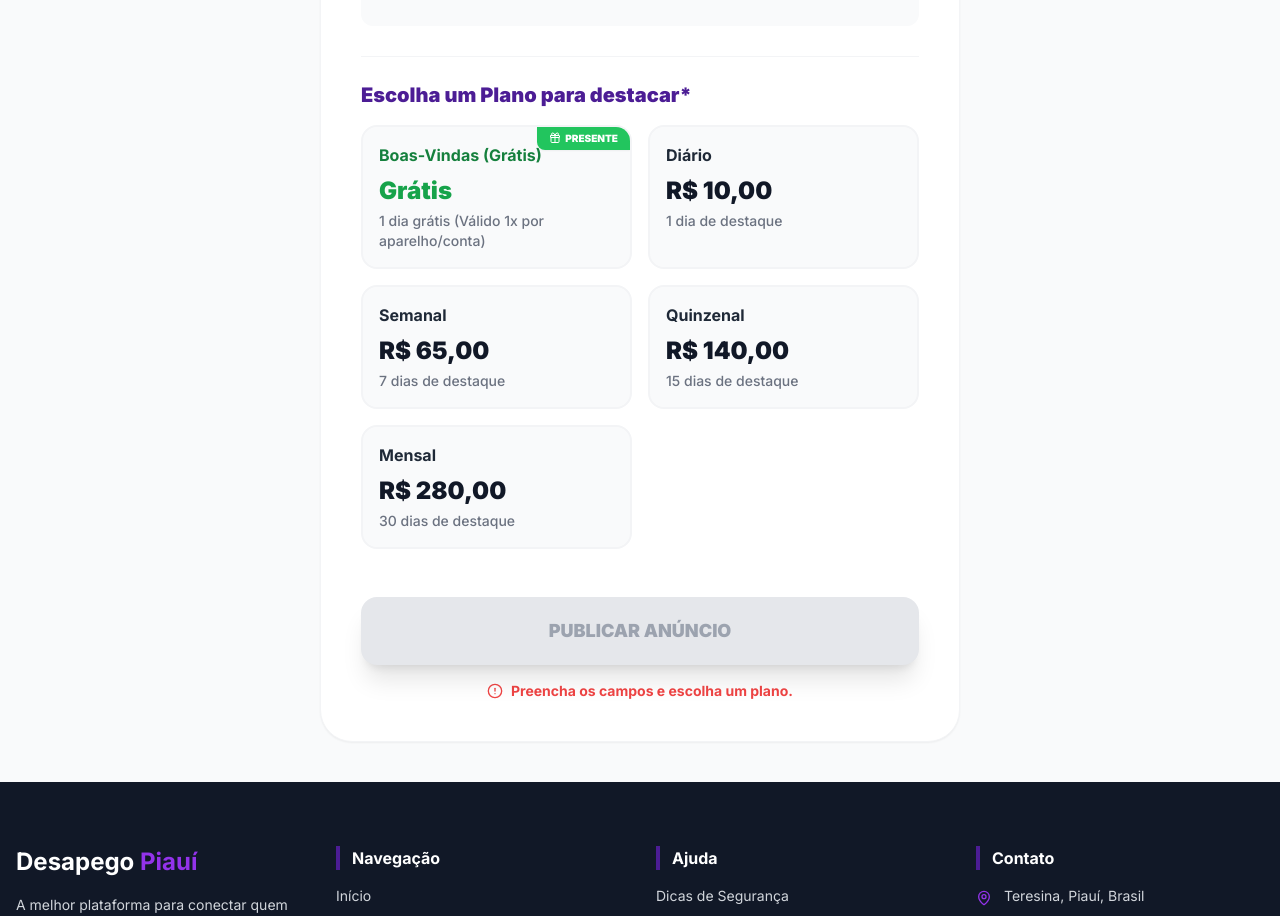
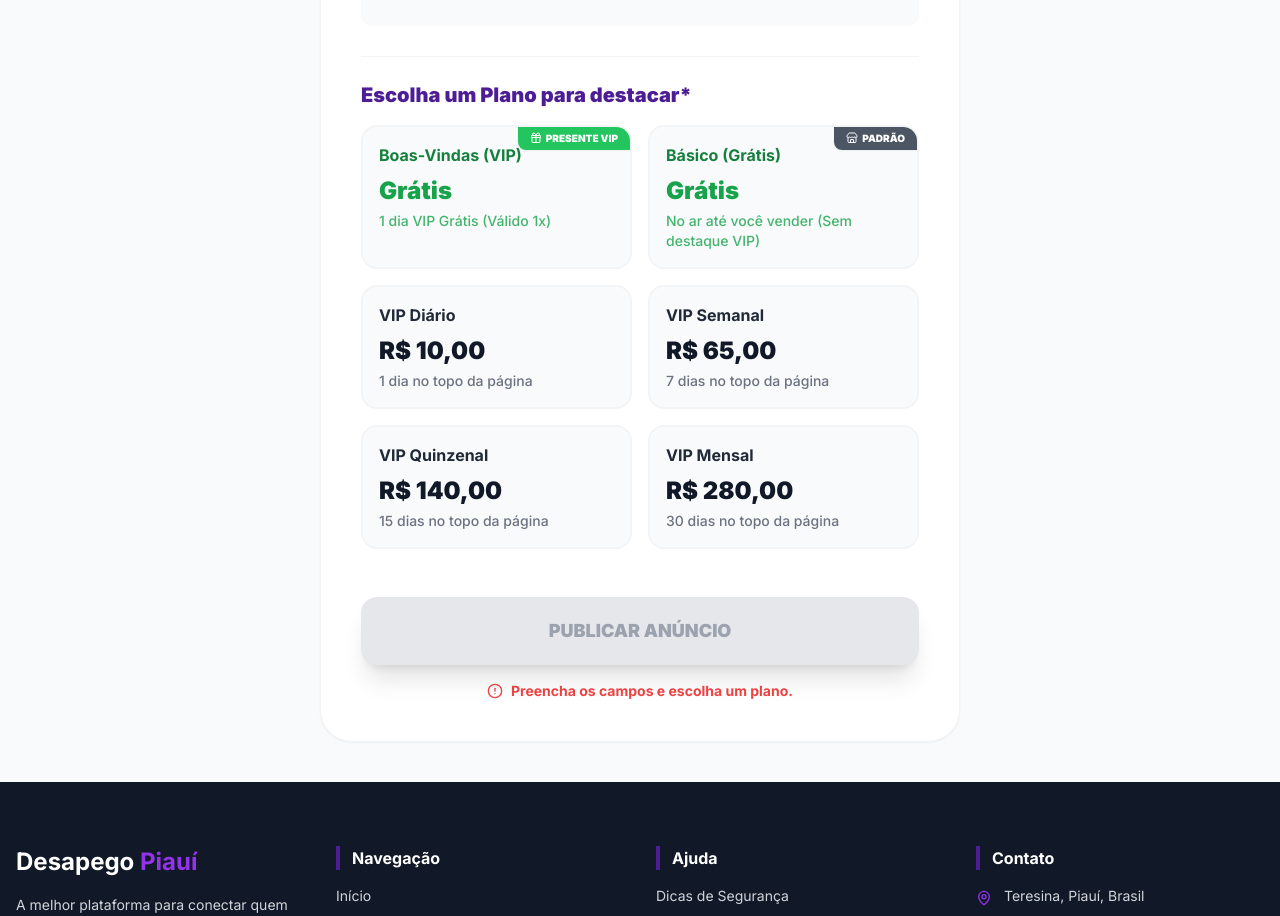
Before and after one commit to junior007x9/desapego-piaui, a Next.js app: page /anunciar in a window 1280 px wide. Shown: the part 1020-1936 px from the top of the page. Built offline with nearby package versions, Linux system fonts and the light colour scheme; no server answers; the database is empty; sample sign-in values are in the browser's storage.

Commit message:
Adicionando projeto de forma segura

```diff
--- a/app/anunciar/page.tsx
+++ b/app/anunciar/page.tsx
@@ -4,17 +4,17 @@ import { auth, db } from '@/lib/firebase'
 import { collection, addDoc, serverTimestamp, getDocs, query, where } from 'firebase/firestore'
 import { onAuthStateChanged, sendEmailVerification } from 'firebase/auth'
 import { useRouter } from 'next/navigation'
-// 🚀 Atualizado: Adicionados os novos ícones (Wrench, Baby, Bike, Briefcase)
-import { Camera, X, Loader2, AlertCircle, CheckCircle, Gift, MailWarning, ShieldAlert, MapPin, DollarSign, Home, Car, Smartphone, Zap, Shirt, ShoppingBag, Wrench, Baby, Bike, Briefcase } from 'lucide-react'
+// 🚀 LISTA DE ÍCONES ATUALIZADA COM OS NOVOS DE CATEGORIA E PLANOS
+import { Camera, X, Loader2, AlertCircle, CheckCircle, Gift, MailWarning, ShieldAlert, MapPin, DollarSign, Store, Home, Car, Smartphone, Zap, Shirt, ShoppingBag, Wrench, Baby, Bike, Briefcase } from 'lucide-react'
 
-// 🚀 Atualizado com TODAS as categorias
+// 🚀 CATEGORIAS ATUALIZADAS (Mais opções)
 const CATEGORIAS = [
   "Imóveis", "Veículos", "Eletrônicos", "Para Casa",
   "Moda e Beleza", "Serviços", "Bebês e Crianças",
   "Esportes", "Vagas de Emprego", "Outros"
 ]
 
-// 🚀 Atualizado: Dicionário completo com cores e ícones para cada categoria
+// 🚀 DESCRIÇÕES E VISUAIS DINÂMICOS PARA CATEGORIAS
 const DESCRICOES_CATEGORIAS = {
   "Imóveis": { texto: "Casas, apartamentos, terrenos, fazendas, aluguéis e pontos comerciais.", icon: Home, cor: "text-blue-600", bg: "bg-blue-50", border: "border-blue-100" },
   "Veículos": { texto: "Carros, motos, caminhões, barcos, peças automotivas e acessórios.", icon: Car, cor: "text-orange-600", bg: "bg-orange-50", border: "border-orange-100" },
@@ -28,6 +28,7 @@ const DESCRICOES_CATEGORIAS = {
   "Outros": { texto: "Itens colecionáveis, instrumentos musicais, agro, máquinas e mais.", icon: ShoppingBag, cor: "text-gray-600", bg: "bg-gray-50", border: "border-gray-200" }
 }
 
+// 🚀 LISTA NEGRA MANTIDA INTACTA
 const PALAVRAS_PROIBIDAS = [
   'arma', 'revólver', 'pistola', 'munição', 'droga', 'maconha', 'cocaína',
   'hack', 'clonado', 'falsificado', 'réplica perfeita', 'nota falsa',
@@ -36,11 +37,13 @@ const PALAVRAS_PROIBIDAS = [
   'remédio', 'remedio', 'medicamento', 'receita médica', 'anabolizante', 'tarja preta', 'abortivo', 'sibutramina'
 ]
 
+// 🚀 PLANOS DE NEGÓCIO ATUAIS (MANTIDOS DA SUA VERSÃO PRINCIPAL)
 const PLANOS_BASE = [
-  { id: 1, nome: 'Diário', dias: 1, valor: 10, desc: '1 dia de destaque' },
-  { id: 2, nome: 'Semanal', dias: 7, valor: 65, desc: '7 dias de destaque' },
-  { id: 3, nome: 'Quinzenal', dias: 15, valor: 140, desc: '15 dias de destaque' },
-  { id: 4, nome: 'Mensal', dias: 30, valor: 280, desc: '30 dias de destaque' }
+  { id: 99, nome: 'Básico (Grátis)', dias: 3650, valor: 0, desc: 'No ar até você vender (Sem destaque VIP)' },
+  { id: 1, nome: 'VIP Diário', dias: 1, valor: 10, desc: '1 dia no topo da página' },
+  { id: 2, nome: 'VIP Semanal', dias: 7, valor: 65, desc: '7 dias no topo da página' },
+  { id: 3, nome: 'VIP Quinzenal', dias: 15, valor: 140, desc: '15 dias no topo da página' },
+  { id: 4, nome: 'VIP Mensal', dias: 30, valor: 280, desc: '30 dias no topo da página' }
 ]
 
 const removerAcentos = (texto: string) => {
@@ -166,8 +169,9 @@ export default function AnunciarPage() {
 
   const isFormIncompleto = !titulo.trim() || !descricao.trim() || !preco || !categoria || !localizacao.trim() || planoId === null;
 
-  const PLANO_GRATIS = { id: 0, nome: 'Boas-Vindas (Grátis)', dias: 1, valor: 0, desc: '1 dia grátis (Válido 1x por aparelho/conta)' };
-  const planosDisponiveis = jaUsouGratis ? PLANOS_BASE : [PLANO_GRATIS, ...PLANOS_BASE];
+  const PLANO_PRESENTE = { id: 0, nome: 'Boas-Vindas (VIP)', dias: 1, valor: 0, desc: '1 dia VIP Grátis (Válido 1x)' };
+
+  const planosDisponiveis = jaUsouGratis ? PLANOS_BASE : [PLANO_PRESENTE, ...PLANOS_BASE];
 
   const handleImageChange = async (e: React.ChangeEvent<HTMLInputElement>) => {
     if (e.target.files) {
@@ -260,12 +264,14 @@ export default function AnunciarPage() {
 
       if (planoId === 0) {
         if (jaUsouGratis) {
-          alert("Acesso negado: Você já usou o plano grátis neste dispositivo ou conta.");
+          alert("Acesso negado: Você já usou o plano VIP grátis neste dispositivo ou conta.");
           setLoading(false);
           return;
         }
         statusFinal = 'ativo';
         localStorage.setItem('jaUsouGratis_dev', 'true');
+      } else if (planoId === 99) {
+        statusFinal = 'ativo';
       }
 
       const planoEscolhido = planosDisponiveis.find(p => p.id === planoId);
@@ -320,7 +326,7 @@ export default function AnunciarPage() {
         }).catch(console.error);
       }
 
-      if (planoId === 0) {
+      if (planoId === 0 || planoId === 99) {
          router.push('/meus-anuncios');
       } else {
          router.push(`/pagamento/${docRef.id}`);
@@ -406,6 +412,7 @@ export default function AnunciarPage() {
               {CATEGORIAS.map(cat => <option key={cat} value={cat}>{cat}</option>)}
             </select>
 
+            {/* 🚀 NOVA LÓGICA DE DESCRIÇÃO DA CATEGORIA RENDERIZADA AQUI */}
             {categoria && DESCRICOES_CATEGORIAS[categoria as keyof typeof DESCRICOES_CATEGORIAS] && (
               <div className={`mt-3 p-4 rounded-xl border flex gap-3 items-start transition-all duration-300 ease-in-out ${DESCRICOES_CATEGORIAS[categoria as keyof typeof DESCRICOES_CATEGORIAS].bg} ${DESCRICOES_CATEGORIAS[categoria as keyof typeof DESCRICOES_CATEGORIAS].border}`}>
                  {(() => {
@@ -466,31 +473,41 @@ export default function AnunciarPage() {
             <textarea required rows={5} value={descricao} onChange={(e) => setDescricao(e.target.value)} className="w-full p-4 bg-gray-50 rounded-xl border border-transparent focus:bg-white focus:ring-2 focus:ring-primary/20 focus:border-primary outline-none transition-all font-medium text-gray-800 resize-none" placeholder="Detalhes sobre o estado do produto..."></textarea>
           </div>
 
+          {/* 🚀 LÓGICA ROBUSTA DOS PLANOS VIP E BÁSICO ETERNO MANTIDA DA VERSÃO PRINCIPAL */}
           <div className="pt-6 border-t border-gray-100">
              <label className="block text-primary font-black text-xl mb-4">Escolha um Plano para destacar*</label>
              <div className="grid grid-cols-1 sm:grid-cols-2 gap-4">
-               {planosDisponiveis.map((p) => (
+               {planosDisponiveis.map((p) => {
+                 const isGratis = p.valor === 0;
+                 return (
                    <div
                       key={p.id}
                       onClick={() => setPlanoId(p.id)}
-                    className={`cursor-pointer border-2 rounded-2xl p-4 transition-all relative overflow-hidden ${planoId === p.id ? 'border-primary bg-primary/5 shadow-md scale-[1.02]' : 'border-gray-100 hover:border-primary/30 bg-gray-50'}`}
+                      className={`cursor-pointer border-2 rounded-2xl p-4 transition-all relative overflow-hidden ${planoId === p.id ? (isGratis ? 'border-green-500 bg-green-50 shadow-md scale-[1.02]' : 'border-amber-400 bg-amber-50 shadow-md scale-[1.02]') : 'border-gray-100 hover:border-gray-300 bg-gray-50'}`}
                    >
-                    {p.valor === 0 && (
+                      {p.id === 0 && (
                         <div className="absolute top-0 right-0 bg-green-500 text-white text-[10px] font-black uppercase px-3 py-1 rounded-bl-lg shadow-sm flex items-center gap-1">
-                        <Gift size={12}/> Presente
+                          <Gift size={12}/> Presente VIP
+                        </div>
+                      )}
+
+                      {p.id === 99 && (
+                        <div className="absolute top-0 right-0 bg-gray-600 text-white text-[10px] font-black uppercase px-3 py-1 rounded-bl-lg shadow-sm flex items-center gap-1">
+                          <Store size={12}/> Padrão
                         </div>
                       )}
 
                       <div className="flex justify-between items-start mb-2">
-                       <h3 className={`font-bold ${p.valor === 0 ? 'text-green-700' : 'text-gray-800'}`}>{p.nome}</h3>
-                       {planoId === p.id && <CheckCircle className={p.valor === 0 ? 'text-green-600' : 'text-primary'} size={20}/>}
+                         <h3 className={`font-bold ${isGratis ? 'text-green-700' : 'text-gray-800'}`}>{p.nome}</h3>
+                         {planoId === p.id && <CheckCircle className={isGratis ? 'text-green-600' : 'text-amber-500'} size={20}/>}
                       </div>
-                    <p className={`text-2xl font-black mb-1 ${p.valor === 0 ? 'text-green-600' : 'text-gray-900'}`}>
-                      {p.valor === 0 ? 'Grátis' : `R$ ${p.valor.toFixed(2).replace('.', ',')}`}
+                      <p className={`text-2xl font-black mb-1 ${isGratis ? 'text-green-600' : 'text-gray-900'}`}>
+                        {isGratis ? 'Grátis' : `R$ ${p.valor.toFixed(2).replace('.', ',')}`}
                       </p>
-                    <p className="text-sm text-gray-500 font-medium">{p.desc}</p>
+                      <p className={`text-sm font-medium ${isGratis ? 'text-green-600/80' : 'text-gray-500'}`}>{p.desc}</p>
                    </div>
-               ))}
+                 )
+               })}
              </div>
           </div>
 
```
Lines whose indentation alone changed are shown as unchanged.
